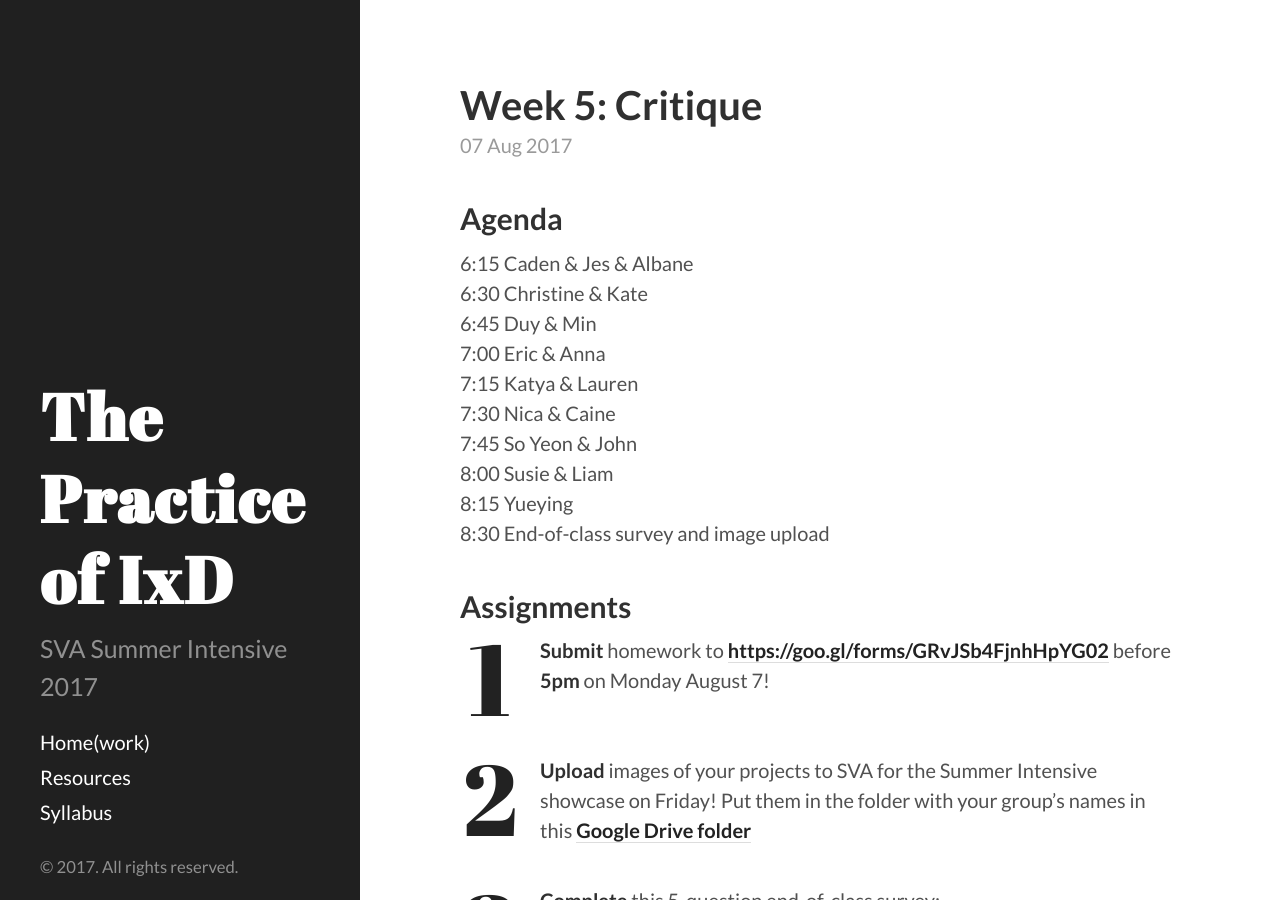
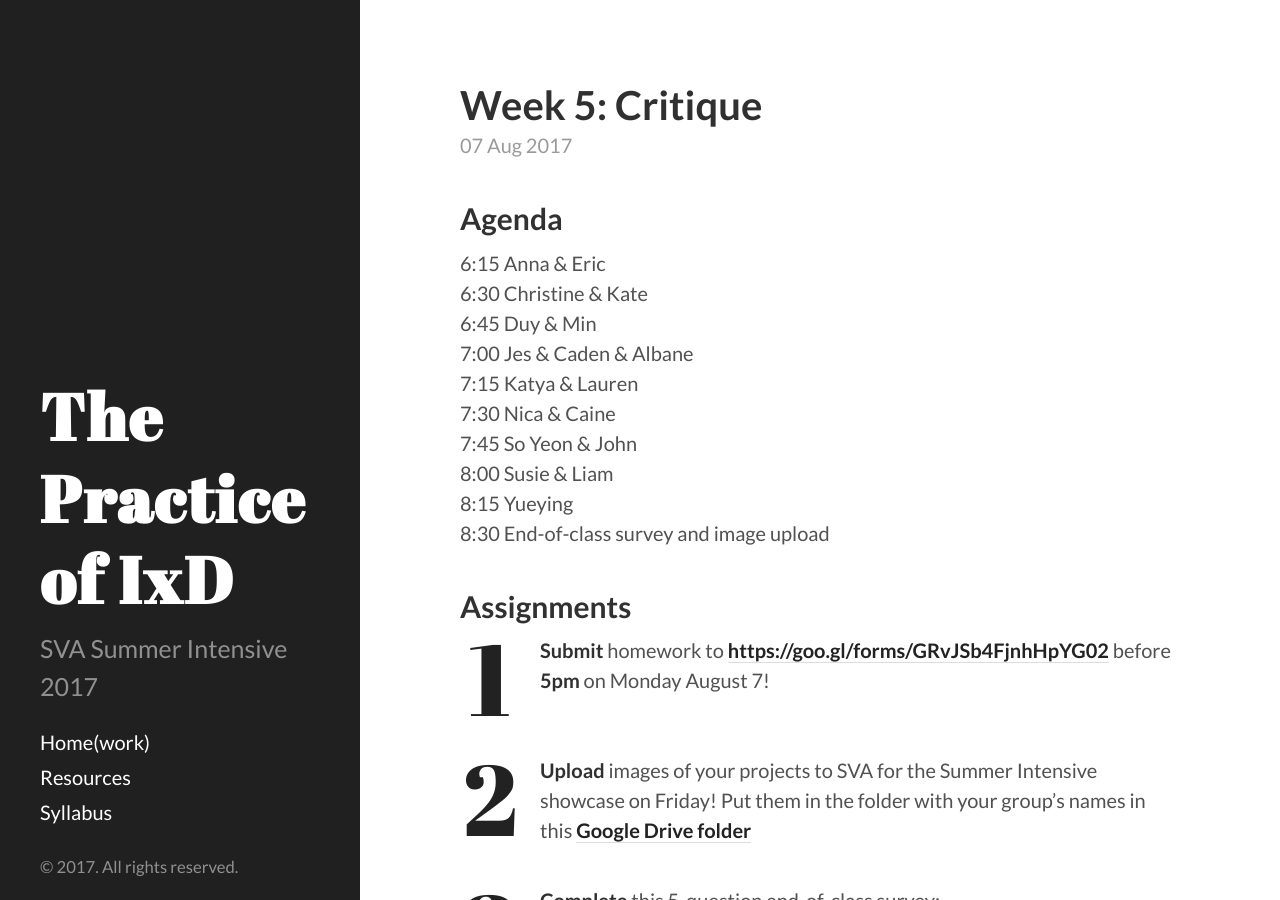
Before and after one commit to energy7/practiceixd, a Jekyll site: the page built from _posts/2017-08-07-critique.markdown, in a window 1280 px wide and 900 px high. Built offline with Jekyll 4.4.1, drawn with Linux system fonts in a browser that asks for light colours.

Commit message:
rearrange order

```diff
--- a/_posts/2017-08-07-critique.markdown
+++ b/_posts/2017-08-07-critique.markdown
@@ -8,10 +8,10 @@ visible: 1
 
 ## Agenda
 
-6:15  Caden & Jes & Albane
+6:15  Anna & Eric
 6:30  Christine & Kate
 6:45  Duy & Min
-7:00  Eric & Anna
+7:00  Jes & Caden & Albane
 7:15  Katya & Lauren
 7:30  Nica & Caine
 7:45  So Yeon & John
```
